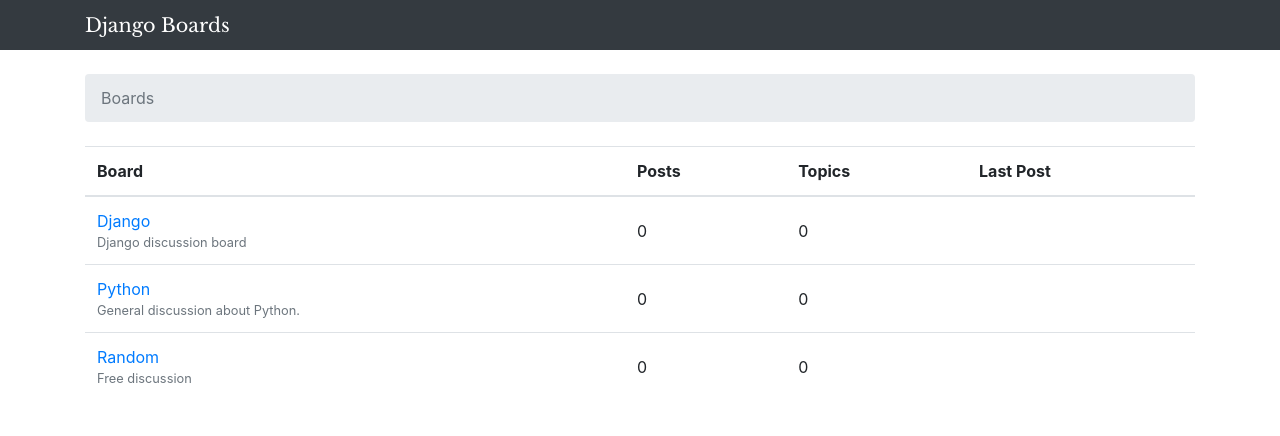
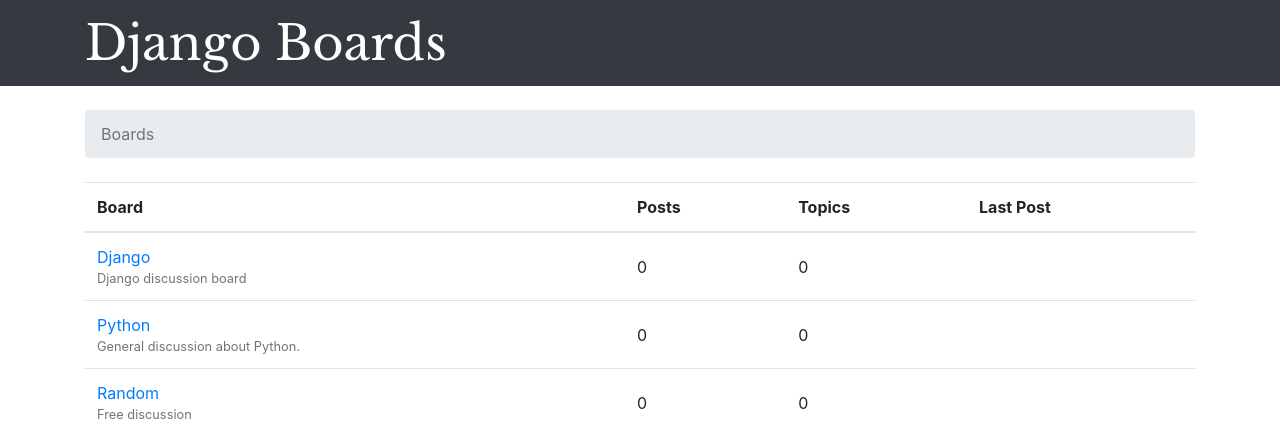
Before and after one commit to Dr0w/Django-Boards, a Django app: page / in a window 1280 px wide. Shown: the top 436 px of the page. Run offline with Django 4.2, Linux system fonts and the light colour scheme; data comes from the database, SQL or seed files in the repository; some libraries are stand-ins or nearby versions.

Commit message:
Font size scaling

```diff
--- a/myproject/static/css/app.css
+++ b/myproject/static/css/app.css
@@ -1,4 +1,4 @@
 .navbar-brand {
   font-family: 'Libre Baskerville', serif;
-  font: 120% 'Libre Baskerville', serif;
+  font: 300% 'Libre Baskerville', serif;
 }
```
